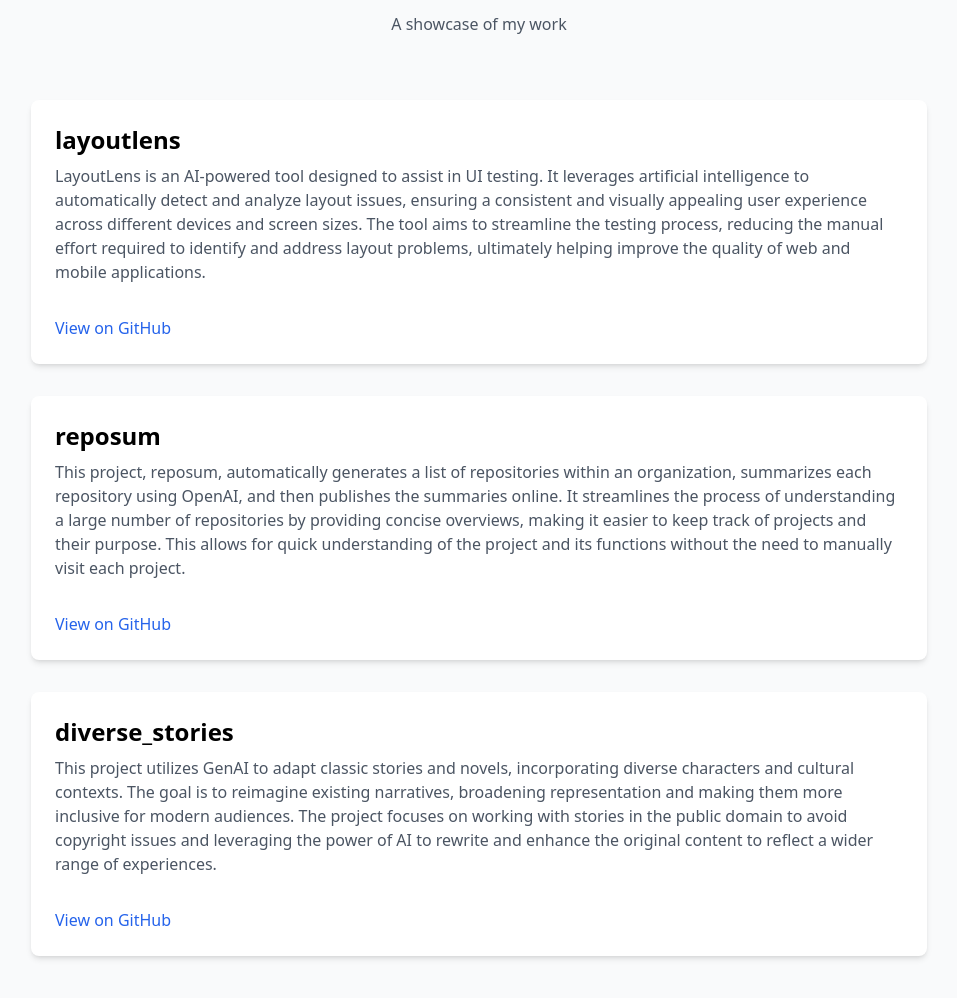
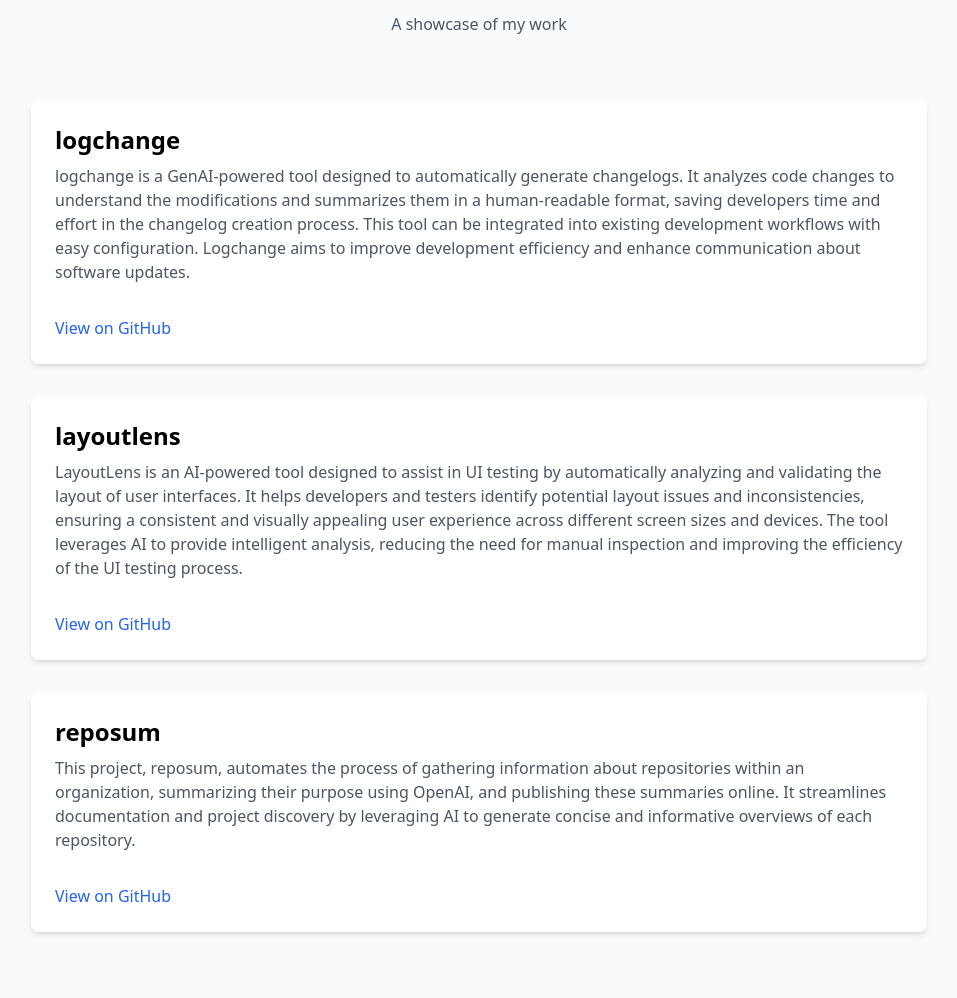
Before and after one commit to rajashekar/rajashekar-foliolab, a plain HTML site: page index.html in a window 1280 px wide. Shown: the part 124-1122 px from the top of the page, without its empty margins (161-1118 px from the left). Drawn offline with nearby package versions, Linux system fonts and the light colour scheme.

Commit message:
Update portfolio site

```diff
--- a/index.html
+++ b/index.html
@@ -15,8 +15,20 @@
         <div class="grid gap-8 max-w-4xl mx-auto">
 
                 <article class="bg-white rounded-lg shadow-md p-6">
+                    <h2 class="text-2xl font-semibold mb-2">logchange</h2>
+                    <p class="text-gray-600 mb-4">logchange is a GenAI-powered tool designed to automatically generate changelogs. It analyzes code changes to understand the modifications and summarizes them in a human-readable format, saving developers time and effort in the changelog creation process. This tool can be integrated into existing development workflows with easy configuration. Logchange aims to improve development efficiency and enhance communication about software updates.</p>
+                    <div class="flex gap-2 flex-wrap">
+
+                    </div>
+                    <div class="mt-4 flex gap-4">
+                        <a href="https://github.com/matmulai/logchange" class="text-blue-600 hover:underline" target="_blank">View on GitHub</a>
+
+                    </div>
+                </article>
+
+                <article class="bg-white rounded-lg shadow-md p-6">
                     <h2 class="text-2xl font-semibold mb-2">layoutlens</h2>
-                    <p class="text-gray-600 mb-4">LayoutLens is an AI-powered tool designed to assist in UI testing. It leverages artificial intelligence to automatically detect and analyze layout issues, ensuring a consistent and visually appealing user experience across different devices and screen sizes. The tool aims to streamline the testing process, reducing the manual effort required to identify and address layout problems, ultimately helping improve the quality of web and mobile applications.</p>
+                    <p class="text-gray-600 mb-4">LayoutLens is an AI-powered tool designed to assist in UI testing by automatically analyzing and validating the layout of user interfaces. It helps developers and testers identify potential layout issues and inconsistencies, ensuring a consistent and visually appealing user experience across different screen sizes and devices. The tool leverages AI to provide intelligent analysis, reducing the need for manual inspection and improving the efficiency of the UI testing process.</p>
                     <div class="flex gap-2 flex-wrap">
 
                     </div>
@@ -28,7 +40,7 @@
 
                 <article class="bg-white rounded-lg shadow-md p-6">
                     <h2 class="text-2xl font-semibold mb-2">reposum</h2>
-                    <p class="text-gray-600 mb-4">This project, reposum, automatically generates a list of repositories within an organization, summarizes each repository using OpenAI, and then publishes the summaries online. It streamlines the process of understanding a large number of repositories by providing concise overviews, making it easier to keep track of projects and their purpose. This allows for quick understanding of the project and its functions without the need to manually visit each project.</p>
+                    <p class="text-gray-600 mb-4">This project, reposum, automates the process of gathering information about repositories within an organization, summarizing their purpose using OpenAI, and publishing these summaries online. It streamlines documentation and project discovery by leveraging AI to generate concise and informative overviews of each repository.</p>
                     <div class="flex gap-2 flex-wrap">
 
                     </div>
@@ -38,18 +50,6 @@
                     </div>
                 </article>
 
-                <article class="bg-white rounded-lg shadow-md p-6">
-                    <h2 class="text-2xl font-semibold mb-2">diverse_stories</h2>
-                    <p class="text-gray-600 mb-4">This project utilizes GenAI to adapt classic stories and novels, incorporating diverse characters and cultural contexts. The goal is to reimagine existing narratives, broadening representation and making them more inclusive for modern audiences. The project focuses on working with stories in the public domain to avoid copyright issues and leveraging the power of AI to rewrite and enhance the original content to reflect a wider range of experiences.</p>
-                    <div class="flex gap-2 flex-wrap">
-
-                    </div>
-                    <div class="mt-4 flex gap-4">
-                        <a href="https://github.com/matmulai/diverse_stories" class="text-blue-600 hover:underline" target="_blank">View on GitHub</a>
-
-                    </div>
-                </article>
-
         </div>
     </div>
 </body>
```
